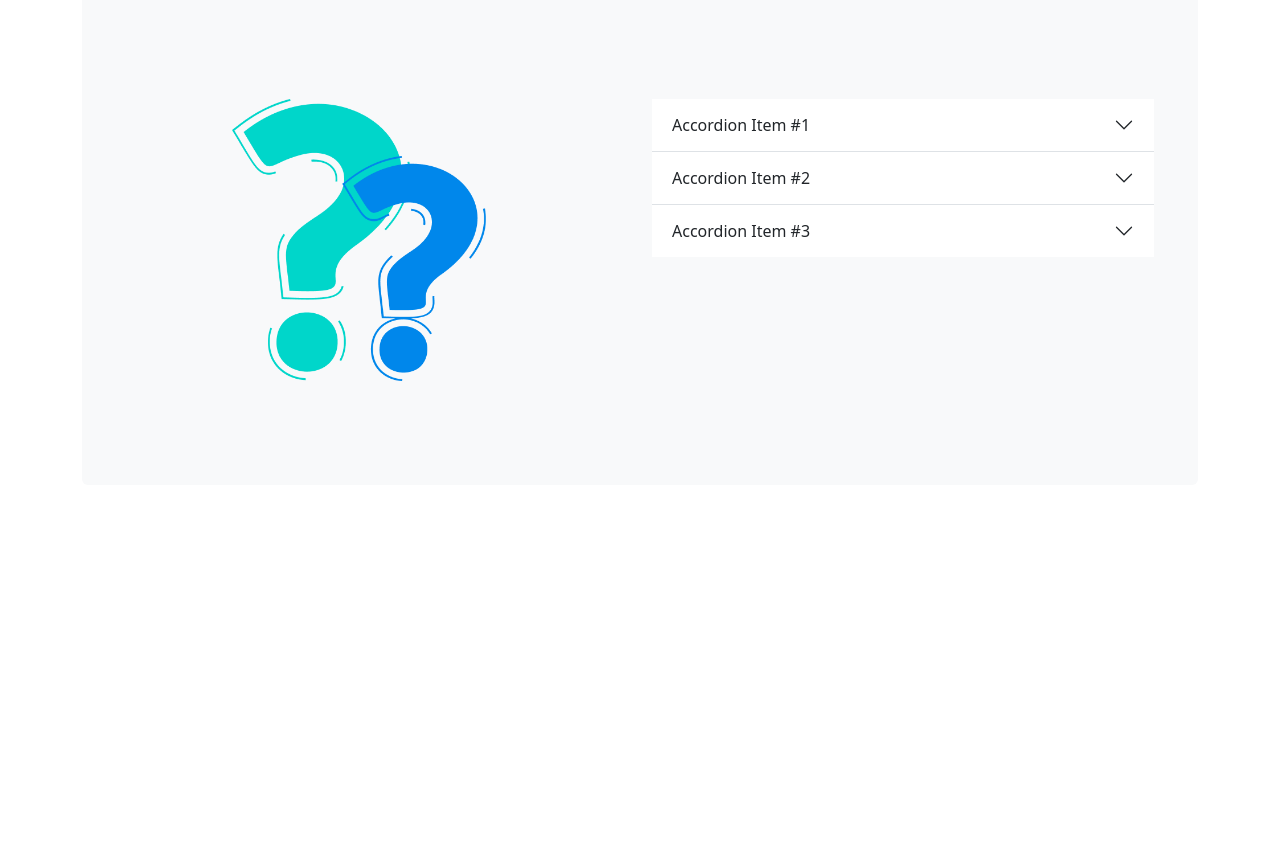
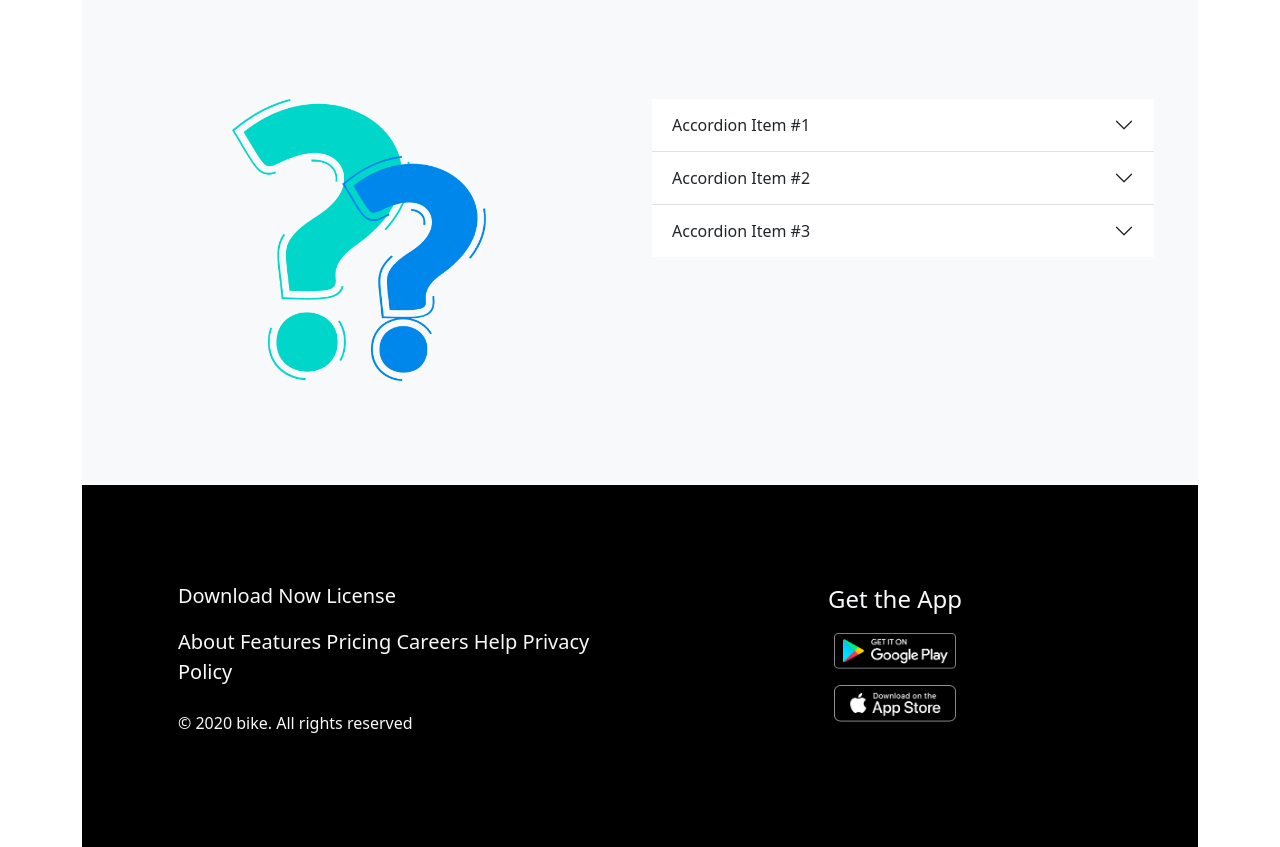
Before and after one commit to amitmahmud26/Bikerz-Zone-Bootstrap, a plain HTML site: page index.html in a window 1280 px wide. Shown: the part 2470-3317 px from the top of the page. Before the commit the page ends 2955 px from the top, so only its background shows below. Drawn offline with nearby package versions, Linux system fonts and the light colour scheme.

Commit message:
footer added

```diff
--- a/index.html
+++ b/index.html
@@ -259,6 +259,21 @@
                 </div>
             </div>
         </section>
+        <!-- about footer -->
+        <section class="container-lg">
+                <div class="row row-cols-1 row-cols-md-2 p-5 text-light bg-black">
+                    <div class="col p-5">
+                        <p class="fs-5">Download Now     License</p>
+                        <p class="fs-5">About Features Pricing Careers Help Privacy Policy</p>
+                        <p class="mt-4 fs-6">© 2020 bike. All rights reserved</p>
+                    </div>
+                    <div class="col mt-5 text-center text-light d-flex flex-column">
+                        <p class="fs-4">Get the App</p>
+                        <p><img class="w-25" src="images/android.png" alt=""></p>
+                        <p><img class="w-25" src="images/ios.png" alt=""></p>
+                    </div>
+                </div>
+        </section>
     </footer>
     <!-- bootstrap js -->
     <script src="https://cdn.jsdelivr.net/npm/bootstrap@5.3.1/dist/js/bootstrap.bundle.min.js" integrity="sha384-HwwvtgBNo3bZJJLYd8oVXjrBZt8cqVSpeBNS5n7C8IVInixGAoxmnlMuBnhbgrkm" crossorigin="anonymous"></script>
```
Also changed, not shown: images/android.png (added), images/ios.png (added).
